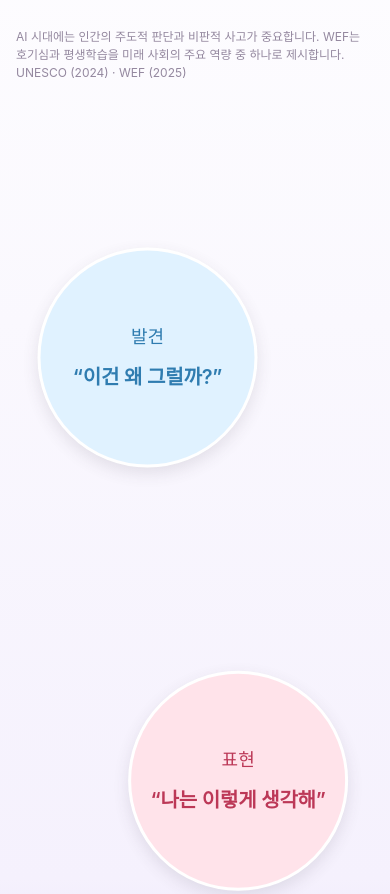
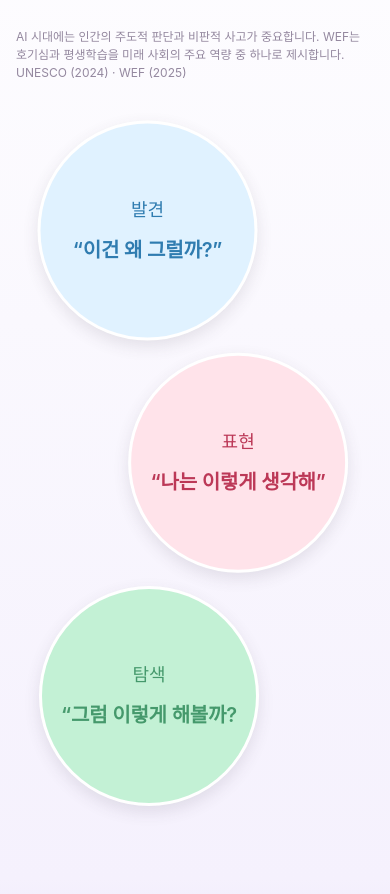
Before and after one commit to qstory-ai/q-story-landing, a website: page index.html in a window 390 px wide. Shown: the part 840-1734 px from the top of the page. Drawn offline with Linux system fonts and the light colour scheme; a web font is replaced by a local one.

Commit message:
fix(landing): 모바일 원 배치 - 데스크톱 top 값이 relative 배치에 남지 않게

```diff
--- a/src/styles.css
+++ b/src/styles.css
@@ -1748,7 +1748,7 @@ button {
   .about-link { display: none; }
   .bubbles { display: grid; gap: 14px; margin: 36px auto 0; justify-items: center; }
   .bubble { width: 220px; height: 220px; display: flex; flex-direction: column; align-items: center; justify-content: center; gap: 14px; }
-  .bubble { position: relative !important; }
+  .bubble { position: relative !important; top: 0 !important; left: 0; }
   .bubble:nth-child(2) { left: 46px; }
   .bubble:nth-child(odd) { left: -46px; }
   .bubble strong { font-size: 20px; line-height: 28px; }
```
